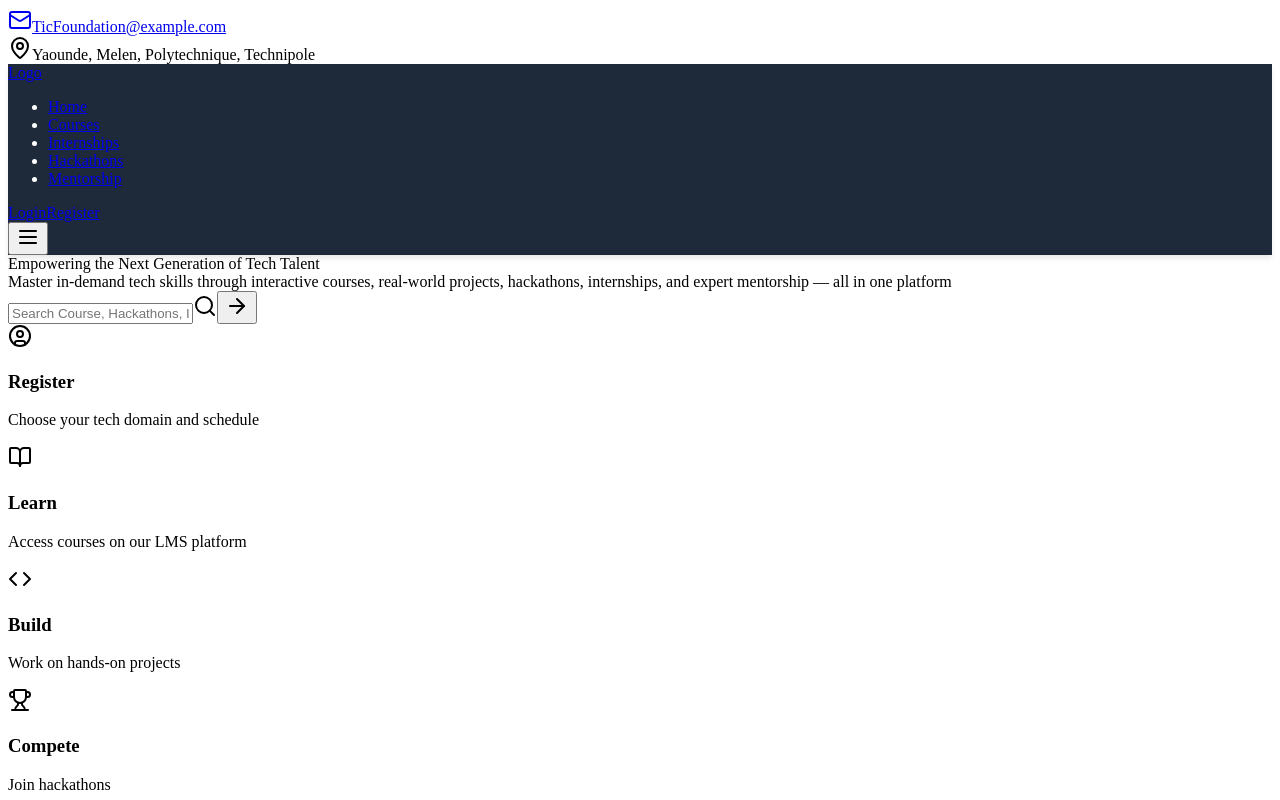
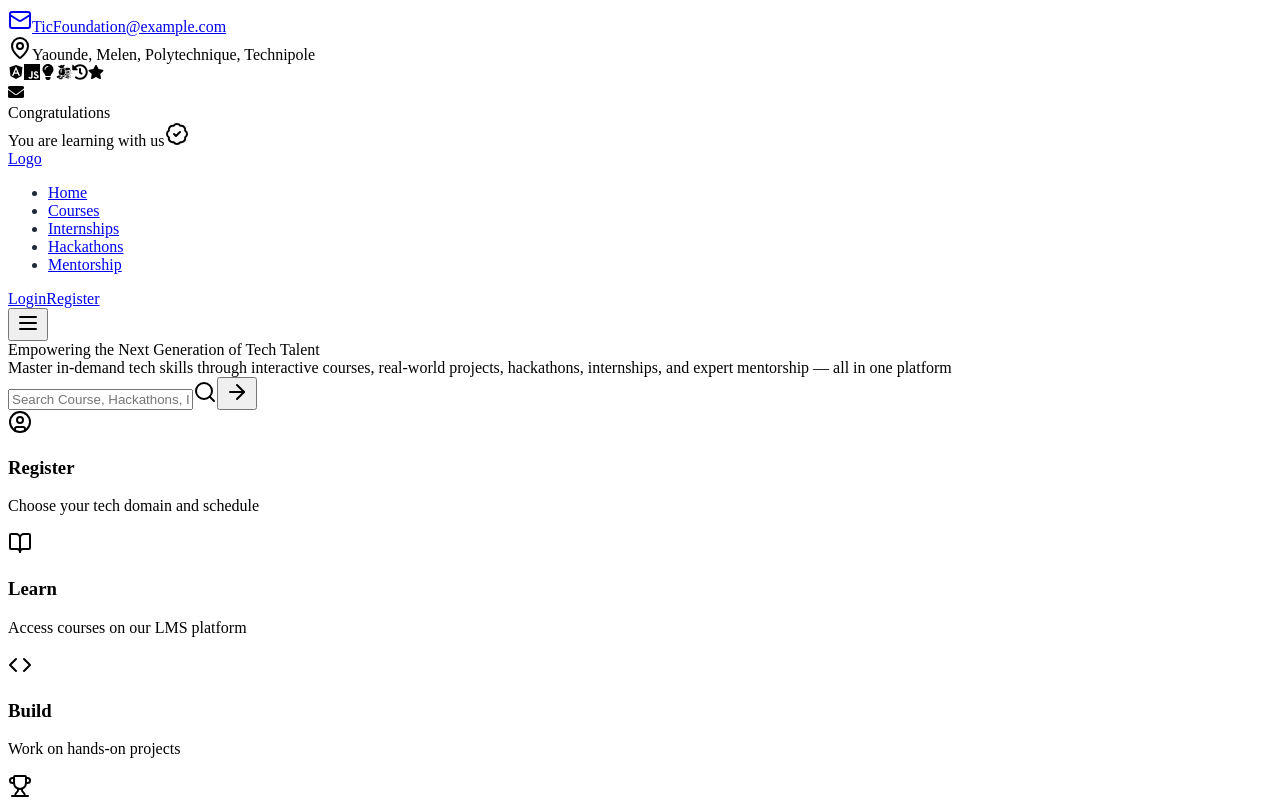
Before and after one commit to tic-summit/tic, a Next.js app: page / in a window 1280 px wide. Shown: the top 800 px of the page. Built offline with nearby package versions, Linux system fonts and the light colour scheme.

Commit message:
setting up

```diff
--- a/app/(home)/_components/Courses.jsx
+++ b/app/(home)/_components/Courses.jsx
@@ -23,7 +23,7 @@ const HomeCourses = () => {
         <div className="all-btn all-category">
           <Link
             href="/courses"
-            className="bg-primary hover:bg-primary-dark border rounded-full border-brand px-6 py-3  font-medium transition-colors duration-300 inline-block"
+            className="bg-primary hover:bg-primary-dark border rounded-full border-secondary text-secondary font-semibold px-6 py-3  transition-colors duration-300 inline-block"
           >
             All Courses
           </Link>
--- a/app/(home)/_components/Hero.jsx
+++ b/app/(home)/_components/Hero.jsx
@@ -2,13 +2,39 @@ import Header from '@/components/header'
 import React from 'react'
 import Searchbar from './Searchbar.'
 import LearningPath from './LearningPaths'
+import { FaBook, FaAngular, FaJs, FaLightbulb, FaHistory, FaStar, FaEnvelope, FaCheck } from 'react-icons/fa'
+import { SiJavascript } from 'react-icons/si'
+import { GiCash } from 'react-icons/gi'
+import { LucideVerified, Verified } from 'lucide-react'
 
 function Hero() {
     return (
         <div>
-            <div className='bg-gradient-to-r from-brand to-gray-700  h-[65vh] md:h-[80vh] relative '>
+            <div className='bg-gradient-to-r from-gray-50 to-blue-50  h-[65vh] md:h-[80vh] relative overflow-hidden'>
+                {/* Floating Icons */}
+                <FaAngular className="absolute top-1/3 right-1/3 text-red-500 text-5xl opacity-90 animate-float-delay" />
+                <SiJavascript className="absolute top-1/5 right-1/4 text-yellow-500 text-4xl opacity-90 animate-float" />
+                <FaLightbulb className="absolute top-1/6 left-1/6 text-yellow-500 text-4xl opacity-90 animate-float-delay" />
+                <GiCash className="absolute top-1/2 right-1/2 text-green-500 text-4xl opacity-90 animate-float" />
+                <FaHistory className="absolute top-3/4 right-1/3 text-purple-500 text-4xl opacity-90 animate-float-delay" />
+                <FaStar className="absolute top-1/4 right-1/5 text-yellow-500 text-4xl opacity-90 animate-float" />
+                <div className='absolute top-1/2 right-1/5 p-6 rounded-2xl  border border-gray-300 text-4xl animate-float text-gray-800 backdrop-blur-md'>
+                    <div className="flex items-center gap-4">
+                        <div className="bg-yellow-500 p-3 rounded-full w-fit">
+                            <FaEnvelope className="text-white text-lg" />
+                        </div>
+                        <div>
+                            <div className="text-sm font-bold">Congratulations</div>
+                            <div className='text-sm flex items-center gap-2'>
+                                You are learning with us
+                                <LucideVerified className='text-white fill-green-500' />
+                            </div>
+                        </div>
+                    </div>
+                </div>
+
                 <Header />
-                <div className="hero-content text-white dark:text-white max-w-7xl mx-auto py-30 px-4">
+                <div className="hero-content text-secondary max-w-7xl mx-auto py-30 px-4 relative z-10">
                     <div className="left-section w-full text-center md:text-start md:w-1/2">
                         <div className="header space-y-6">
                             <div className="title text-2xl md:text-5xl font-bold tracking-wide">
@@ -23,7 +49,6 @@ function Hero() {
                         </div>
                     </div>
                     <div className="right-section"></div>
-
                 </div>
                 <div className="hidden lg:absolute lg:-bottom-30 left-1/2 lg:transform lg:-translate-x-1/2 w-full max-w-7xl mx-auto">
                     <LearningPath />
--- a/app/(home)/_components/Searchbar..jsx
+++ b/app/(home)/_components/Searchbar..jsx
@@ -4,10 +4,10 @@ import React from 'react'
 export default function Searchbar() {
   return (
     <div className='relative w-full border border-brand rounded-xl px-2 md:rounded-full bg-white pt-12 pb-6 md:p-4'>
-      <input type="text" placeholder='Search Course, Hackathons, Internships' className='text-brand border-none outline-none sm:px-10' />
+      <input type="text" placeholder='Search Course, Hackathons, Internships' className='text-gray-800 border-none outline-none sm:px-10' />
       <Search className='hidden md:block absolute top-4 text-brand' />
       <button className="w-full flex justify-center md:w-fit md:absolute top-0 right-4 bg-brand p-2 rounded-full mt-2 ">
-        <ArrowRight />
+        <ArrowRight className='text-white' />
       </button>
     </div>
   )
--- a/app/globals.css
+++ b/app/globals.css
@@ -12,8 +12,9 @@
 }
 
 @theme{
-  --color-brand: #1e2939;
+  --color-brand: #1e1a4d;
   --color-dark: #0a0a0a;
+  --color-secondary: #162456;
 }
 
 html {
--- a/components/header/components/Navbar.jsx
+++ b/components/header/components/Navbar.jsx
@@ -33,10 +33,10 @@ export default function Navbar({ mobile, variants }) {
                 href={link.href}
                 className={`block transition-colors ${mobile ? 'py-2' : 'py-6'} ${
                   isActive
-                    ? 'font-semibold lg:border-b-4 border-blue-500 '
+                    ? 'font-semibold lg:border-b-4 border-brand '
                     : mobile
                       ? 'text-gray-800'
-                      : 'text-current hover:text-blue-500 hover:font-semibold hover:border-b-4 hover:border-blue-500 hover:transition-colors duration-200'
+                      : 'text-current hover:border-b-4 hover:border-brand hover:transition-colors duration-200'
                 }`}
               >
                 {link.name}
--- a/components/header/components/TopBar.jsx
+++ b/components/header/components/TopBar.jsx
@@ -3,11 +3,11 @@ import React from 'react'
 
 export default function TopBar() {
   return (
-    <div class="top-bar py-2">
-    <div class="max-w-[1450px] mx-auto px-4 text-sm">
-        <div class="flex flex-col items-center md:flex-row md:items-start md:justify-between text-gray-800">
-            <div class="flex items-center gap-4">
-                <a href="mailto:dreamslms@example.com" className='flex items-center gap-2'><Mail className='inline-block  w-4 h-4'/>TicFoundation@example.com</a>
+    <div class="top-bar py-3 bg-indigo-950">
+    <div class="max-w-[1460px] mx-auto px-4 text-sm">
+        <div class="flex flex-col items-center md:flex-row md:items-start md:justify-between text-white">
+            <div class="flex items-center gap-1">
+                <a href="mailto:dreamslms@example.com" className='flex items-center gap-1'><Mail className='inline-block  w-4 h-4'/>TicFoundation@example.com</a>
             </div>
             <div class="flex items-center gap-1">
                 <MapPinIcon className='w-4 h-4'/>Yaounde, Melen, Polytechnique, Technipole</div>
--- a/components/header/index.jsx
+++ b/components/header/index.jsx
@@ -31,13 +31,11 @@ export default function Header() {
     // Animation variants
     const headerVariants = {
         scrolled: {
-            backgroundColor: pathname === '/' ? '#1e2939' : 'rgb(255, 255, 255)',
-            boxShadow: '0px 4px 6px -1px rgba(0, 0, 0, 0.1)',
-            color: pathname === '/' ? 'rgb(255, 255, 255)' : 'rgb(31, 41, 55)'
+            backgroundColor: pathname === '/' ? '' : 'rgb(255, 255, 255)',
+            color: pathname === '/' ? 'rgb(31, 41, 55)' : 'rgb(31, 41, 55)'
         },
         normal: {
             backgroundColor: pathname === '/' ? 'rgba(0, 0, 0, 0)' : 'rgb(255, 255, 255)',
-            boxShadow: '0px 0px 0px 0px rgba(0, 0, 0, 0)',
             color: pathname === '/' ? 'rgb(255, 255, 255)' : 'rgb(31, 41, 55)'
         }
     };
@@ -84,7 +82,7 @@ export default function Header() {
 
     return (
         <motion.header
-            className="sticky top-0 z-50"
+            className="sticky top-0 z-50 backdrop-blur-2xl font-semibold text-sm"
             initial="normal"
             animate={isScrolled || pathname === '/' ? "scrolled" : "normal"}
             variants={headerVariants}
@@ -109,7 +107,7 @@ export default function Header() {
 
                 {/* Mobile Menu Button */}
                 <motion.button
-                    className={`lg:hidden p-2 ${pathname === '/' ? 'text-white' : 'text-gray-800'}`}
+                    className={`lg:hidden p-2 ${pathname === '/' ? 'text-blue-950' : 'text-gray-800'}`}
                     onClick={() => setIsMobileMenuOpen(!isMobileMenuOpen)}
                     aria-label={isMobileMenuOpen ? "Close menu" : "Open menu"}
                     whileTap={{ scale: 0.95 }}
--- a/package.json
+++ b/package.json
@@ -13,7 +13,8 @@
     "lucide-react": "^0.515.0",
     "next": "15.3.3",
     "react": "^19.0.0",
-    "react-dom": "^19.0.0"
+    "react-dom": "^19.0.0",
+    "react-icons": "^5.5.0"
   },
   "devDependencies": {
     "@tailwindcss/postcss": "^4",
```
Also changed, not shown: 1 other file (tests, documents, lock files or other folders).
